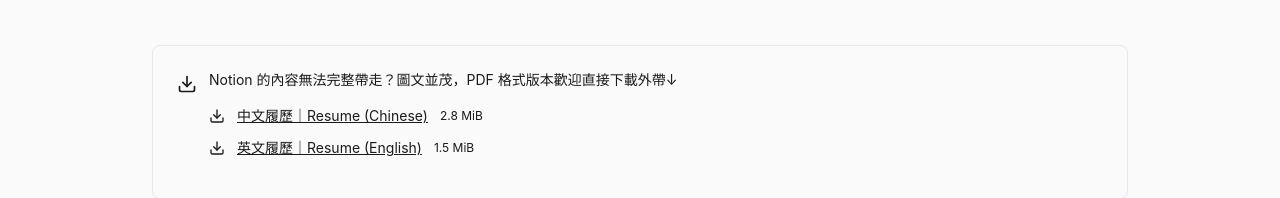
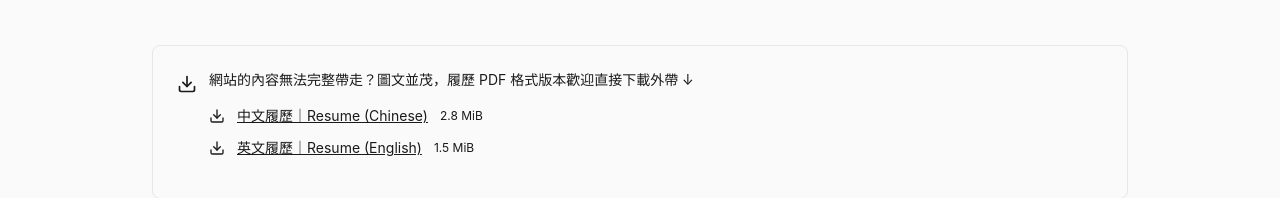
Before and after one commit to yuam94058/freshlin-portfolio, a React (Vite) app: page / in a window 1280 px wide. Both pictures are taken after a click on the button "Resume". Shown: the part 351-549 px from the top of the page. Built offline with nearby package versions, Linux system fonts and the light colour scheme.

Commit message:
Update Resume.tsx

```diff
--- a/src/app/components/Resume.tsx
+++ b/src/app/components/Resume.tsx
@@ -77,7 +77,7 @@ export function Resume() {
             <Download className="w-5 h-5 text-foreground mt-1" />
             <div className="flex-1">
               <p className="text-sm text-muted-foreground mb-4">
-                Notion 的內容無法完整帶走？圖文並茂，PDF 格式版本歡迎直接下載外帶↓
+                網站的內容無法完整帶走？圖文並茂，履歷 PDF 格式版本歡迎直接下載外帶 ↓
               </p>
               <div className="space-y-3">
                 <div className="flex items-center gap-3">
```
